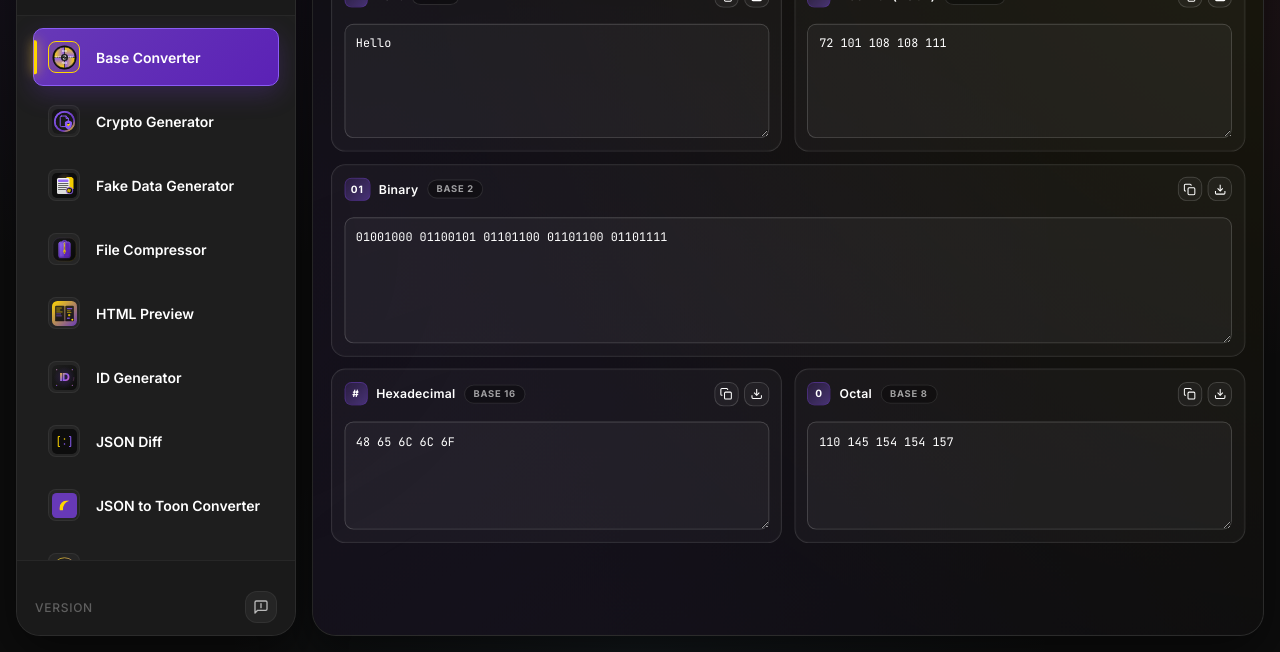
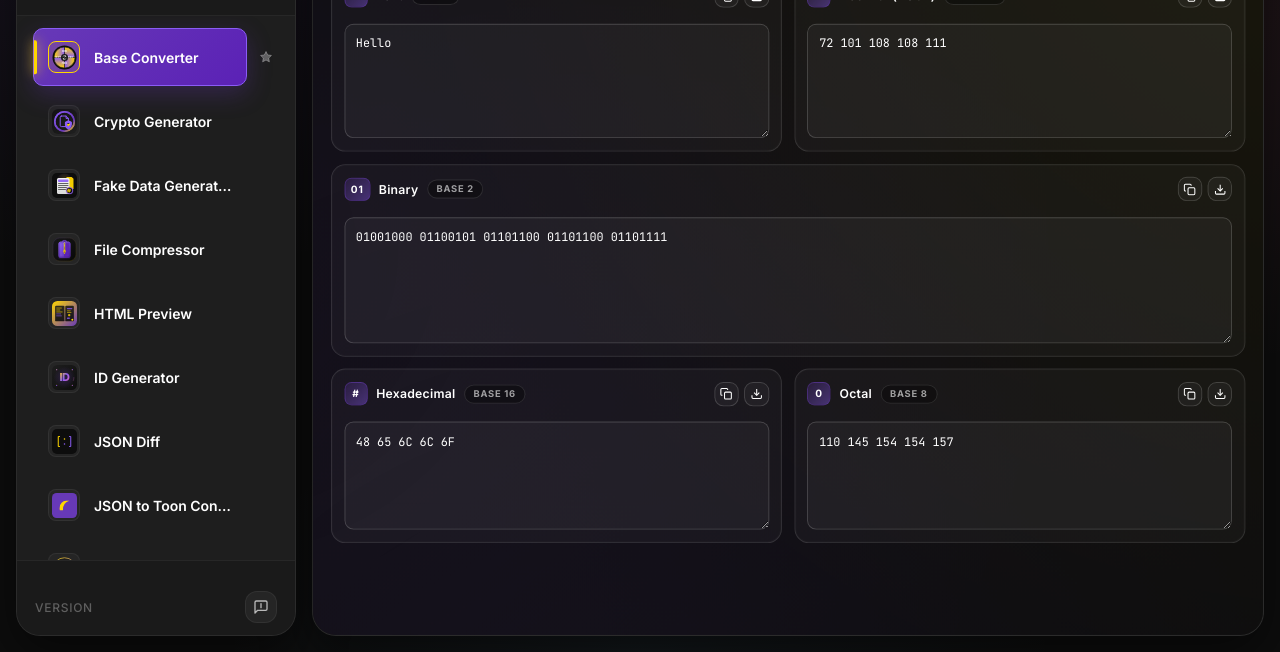
Before and after one commit to piyushdoorwar/dev-tools, a plain HTML site: page index.html in a window 1280 px wide. Both pictures are taken after a click on the button "Base Converter". Shown: the part 148-800 px from the top of the page. Drawn offline with nearby package versions, Linux system fonts and the light colour scheme; no server answers; a web font is replaced by a local one.

Commit message:
Add pin tools feature

```diff
--- a/app.js
+++ b/app.js
@@ -1,6 +1,7 @@
 const BASE = "./tools/";
 const PRELOAD_ON_HOVER = true;
 const PRELOAD_DELAY_MS = 160;
+const PINNED_TOOLS_KEY = "devtools:pinned-tools";
 
 // NOTE: Assumption: each tool lives at `${BASE}${id}/` and exposes `${BASE}${id}/favicon.svg`.
 // If any URL differs, just edit it here.
@@ -131,6 +132,36 @@ let preloadTimer = null;
 let pendingPreloadId = null;
 let loaderInterval = null;
 let loaderStart = 0;
+let pinnedToolIds = loadPinnedToolIds();
+
+function loadPinnedToolIds() {
+  try {
+    const parsed = JSON.parse(localStorage.getItem(PINNED_TOOLS_KEY) || "[]");
+    if (!Array.isArray(parsed)) return [];
+    const validIds = new Set(TOOLS.map((tool) => tool.id));
+    return parsed.filter((id) => validIds.has(id));
+  } catch {
+    return [];
+  }
+}
+
+function savePinnedToolIds() {
+  localStorage.setItem(PINNED_TOOLS_KEY, JSON.stringify(pinnedToolIds));
+}
+
+function isPinned(toolId) {
+  return pinnedToolIds.includes(toolId);
+}
+
+function togglePinnedTool(toolId) {
+  if (isPinned(toolId)) {
+    pinnedToolIds = pinnedToolIds.filter((id) => id !== toolId);
+  } else {
+    pinnedToolIds = [...pinnedToolIds, toolId];
+  }
+  savePinnedToolIds();
+  applySearch();
+}
 
 function showLoader(tool) {
   if (!els.frameLoader) return;
@@ -349,11 +380,9 @@ document.addEventListener("keydown", (e) => {
   }
 });
 
-function renderList(filteredTools) {
-  els.list.innerHTML = "";
-
-  for (const tool of filteredTools) {
+function createToolListItem(tool) {
   const li = document.createElement("li");
+  li.className = "menu__row";
 
   const btn = document.createElement("button");
   btn.type = "button";
@@ -383,16 +412,70 @@ function renderList(filteredTools) {
 
   label.appendChild(name);
 
+  const pin = document.createElement("button");
+  pin.type = "button";
+  pin.className = "menu__pin";
+  pin.dataset.toolId = tool.id;
+  pin.dataset.pinned = String(isPinned(tool.id));
+  pin.setAttribute("aria-label", isPinned(tool.id) ? `Unpin ${tool.name}` : `Pin ${tool.name}`);
+  pin.setAttribute("aria-pressed", String(isPinned(tool.id)));
+  pin.innerHTML = `
+    <svg viewBox="0 0 24 24" aria-hidden="true">
+      <path d="M12 3.75l2.52 5.11 5.64.82-4.08 3.98.96 5.62L12 16.62l-5.04 2.66.96-5.62-4.08-3.98 5.64-.82L12 3.75z"></path>
+    </svg>
+  `;
+
   btn.appendChild(icon);
   btn.appendChild(label);
-
   btn.addEventListener("click", () => setActive(tool));
+  pin.addEventListener("click", (event) => {
+    event.stopPropagation();
+    togglePinnedTool(tool.id);
+  });
   btn.addEventListener("mouseenter", () => schedulePreload(tool));
   btn.addEventListener("focus", () => schedulePreload(tool));
 
   li.appendChild(btn);
-    els.list.appendChild(li);
+  li.appendChild(pin);
+  return li;
 }
+
+function appendToolSection(title, tools, options = {}) {
+  if (tools.length === 0) return;
+
+  if (title) {
+    const headerLi = document.createElement("li");
+    headerLi.className = "menu__section-title";
+    headerLi.textContent = title;
+    els.list.appendChild(headerLi);
+  }
+
+  for (const tool of tools) {
+    els.list.appendChild(createToolListItem(tool));
+  }
+
+  if (options.withDivider) {
+    const divider = document.createElement("li");
+    divider.className = "menu__divider";
+    divider.setAttribute("aria-hidden", "true");
+    els.list.appendChild(divider);
+  }
+}
+
+function renderList(filteredTools, options = {}) {
+  els.list.innerHTML = "";
+
+  const pinnedSet = new Set(pinnedToolIds);
+  const pinnedTools = pinnedToolIds
+    .map((id) => filteredTools.find((tool) => tool.id === id))
+    .filter(Boolean);
+  const regularTools = filteredTools.filter((tool) => !pinnedSet.has(tool.id));
+  const showPinnedSection = options.showPinnedSection && pinnedTools.length > 0;
+
+  if (showPinnedSection) {
+    appendToolSection("Pinned", pinnedTools, { withDivider: regularTools.length > 0 });
+  }
+  appendToolSection(showPinnedSection ? "All tools" : "", regularTools);
 
   if (filteredTools.length === 0) {
     const li = document.createElement("li");
@@ -408,7 +491,7 @@ function renderList(filteredTools) {
 function applySearch() {
   const q = normalize(els.search.value);
   if (!q) {
-    renderList(TOOLS);
+    renderList(TOOLS, { showPinnedSection: true });
     return;
   }
 
@@ -417,11 +500,11 @@ function applySearch() {
     const hay = `${t.name} ${t.id} ${t.url}`.toLowerCase();
     return _.includes(hay, q);
   });
-  renderList(filtered);
+  renderList(filtered, { showPinnedSection: true });
 }
 
 // Init
-renderList(TOOLS);
+renderList(TOOLS, { showPinnedSection: true });
 
 // Load tool from URL on page load
 function loadFromURL() {
--- a/styles.css
+++ b/styles.css
@@ -189,6 +189,12 @@ body {
   padding: 10px;
 }
 
+.app.sidebar-collapsed .menu__row {
+  grid-template-columns: 1fr;
+}
+
+.app.sidebar-collapsed .menu__section-title,
+.app.sidebar-collapsed .menu__divider,
 .app.sidebar-collapsed .menu__label {
   display: none;
 }
@@ -196,6 +202,10 @@ body {
 .app.sidebar-collapsed .menu__icon {
   width: 36px;
   height: 36px;
+}
+
+.app.sidebar-collapsed .menu__pin {
+  display: none;
 }
 
 .app.sidebar-collapsed .sidebar__bottom {
@@ -425,11 +435,33 @@ body {
   gap: 6px;
 }
 
+.menu__section-title {
+  padding: 10px 10px 4px;
+  color: var(--text-disabled);
+  font-size: 11px;
+  font-weight: 800;
+  letter-spacing: 0.12em;
+  text-transform: uppercase;
+}
+
+.menu__divider {
+  height: 1px;
+  margin: 8px 10px;
+  background: var(--border);
+}
+
+.menu__row {
+  display: grid;
+  grid-template-columns: minmax(0, 1fr) 28px;
+  gap: 4px;
+  align-items: center;
+}
+
 .menu__item {
   width: 100%;
   display: grid;
-  grid-template-columns: 36px 1fr;
-  gap: 12px;
+  grid-template-columns: 36px minmax(0, 1fr);
+  gap: 10px;
   align-items: center;
   padding: 12px 14px;
   border-radius: var(--radius-sm);
@@ -503,12 +535,56 @@ body {
 .menu__label {
   display: grid;
   gap: 2px;
+  min-width: 0;
 }
 
 .menu__name {
   font-weight: 600;
   font-size: 14px;
   font-family: 'Inter', -apple-system, BlinkMacSystemFont, 'Segoe UI', sans-serif;
+  overflow: hidden;
+  text-overflow: ellipsis;
+  white-space: nowrap;
+}
+
+.menu__pin {
+  width: 28px;
+  height: 28px;
+  display: grid;
+  place-items: center;
+  border: 1px solid transparent;
+  border-radius: 8px;
+  background: transparent;
+  color: var(--text-disabled);
+  cursor: pointer;
+  opacity: 0;
+  transition: all 0.2s ease;
+}
+
+.menu__row:hover .menu__pin,
+.menu__row:focus-within .menu__pin,
+.menu__pin[data-pinned="true"] {
+  opacity: 1;
+}
+
+.menu__pin:hover,
+.menu__pin:focus-visible {
+  background: rgba(255, 215, 0, 0.12);
+  border-color: rgba(255, 215, 0, 0.24);
+  color: var(--yellow);
+  outline: none;
+}
+
+.menu__pin[data-pinned="true"] {
+  color: var(--yellow);
+}
+
+.menu__pin svg {
+  width: 16px;
+  height: 16px;
+  fill: currentColor;
+  stroke: currentColor;
+  stroke-width: 1.5;
 }
 
 .sidebar__bottom {
```
Lines whose indentation alone changed are shown as unchanged.
